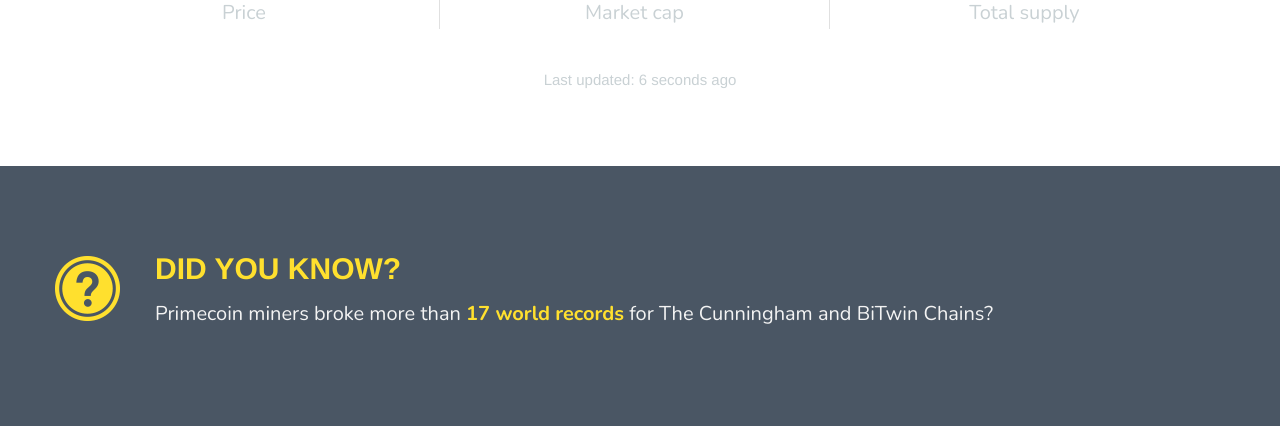
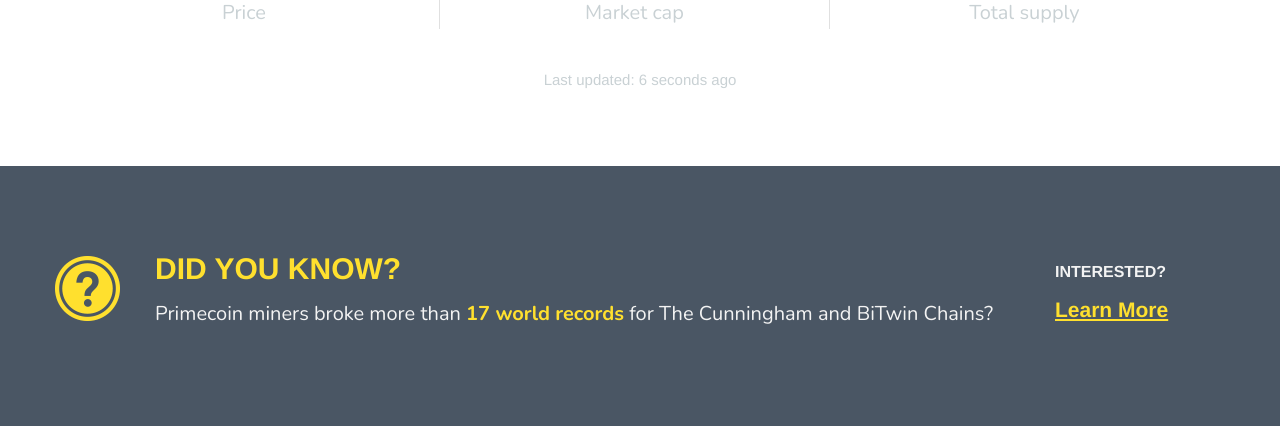
Before and after one commit to super3/primecoin.io, a PHP site: page / in a window 1280 px wide. Shown: the part 1343-1770 px from the top of the page. Run offline with PHP 8.4, Linux system fonts and the light colour scheme; some libraries are stand-ins or nearby versions; grey boxes are pictures that could not be loaded.

Commit message:
uncomment btctalk thread - its still relevant
from feedback

```diff
--- a/index.php
+++ b/index.php
@@ -96,8 +96,8 @@
             <p>Primecoin miners broke more than <span>17 world records</span> for The Cunningham and BiTwin Chains?<p/>
           </div>
           <div class="col-md-2">
-<!--             <h5>Interested?</h5>
-            <a href="https://bitcointalk.org/index.php?topic=253409.0" target="_blank">Learn More</a> -->
+             <h5>Interested?</h5>
+            <a href="https://bitcointalk.org/index.php?topic=253409.0" target="_blank">Learn More</a>
           </div>
         </div>
       </div>
```
